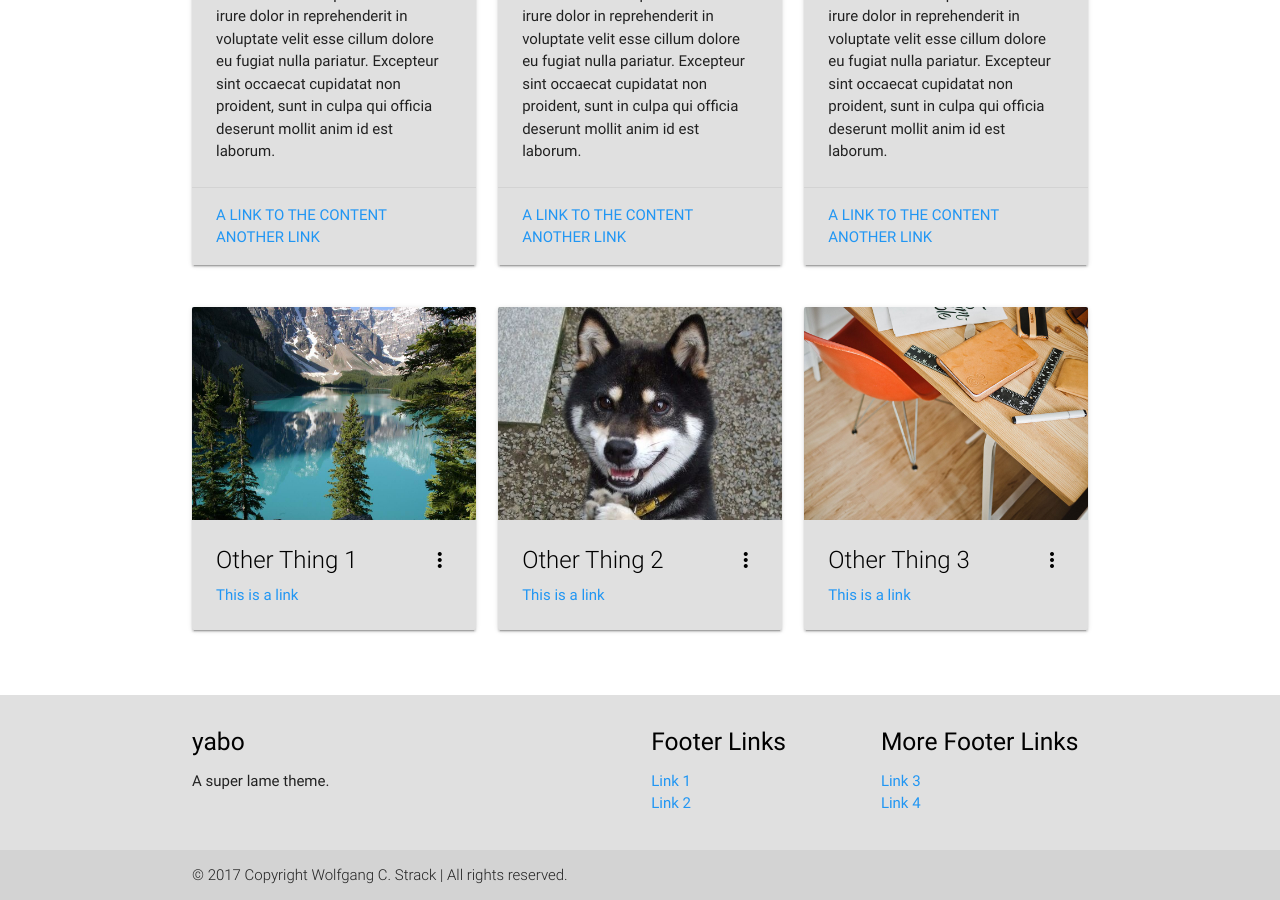
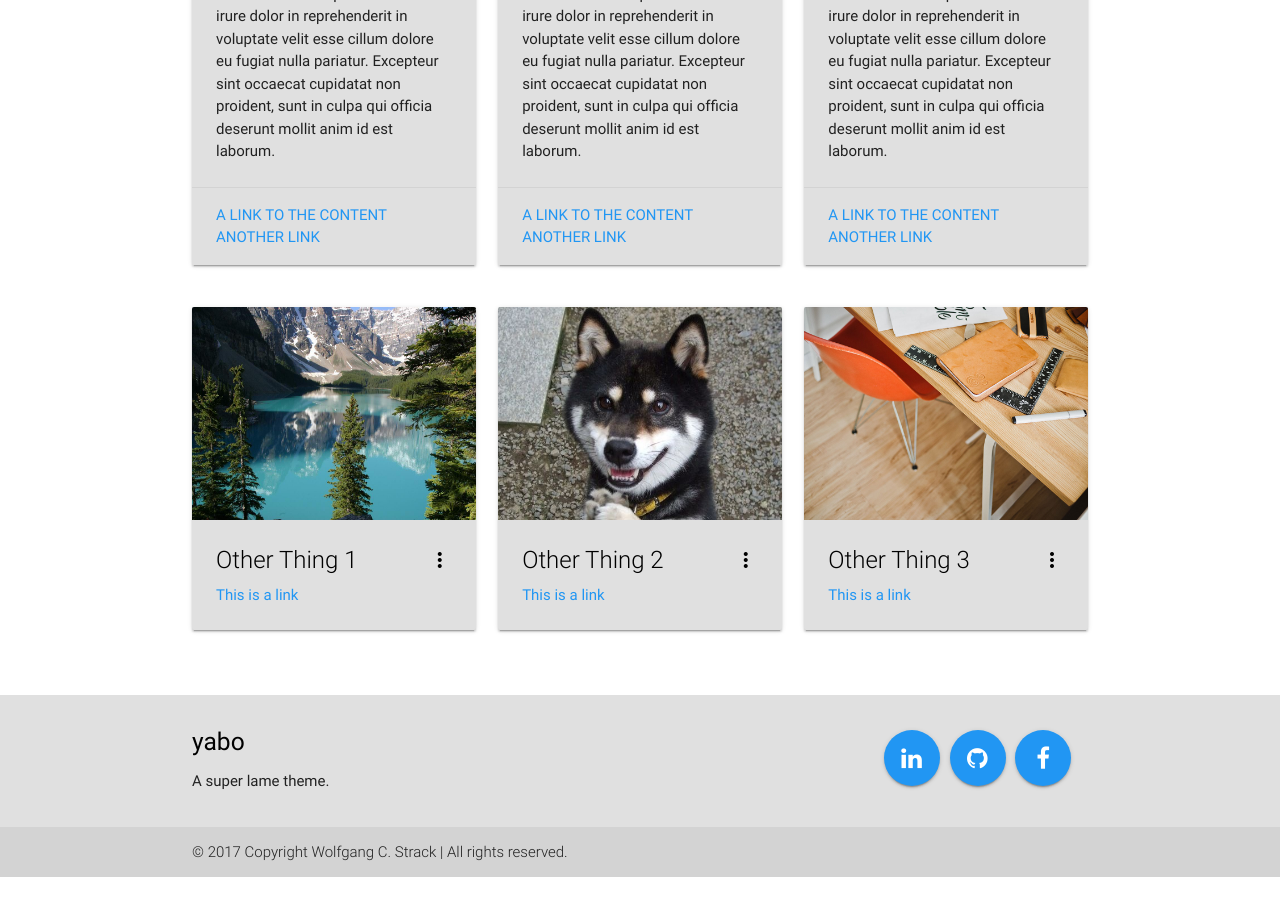
Before and after one commit to wolfgangcstrack/yabo, a Jekyll site: the page built from source/index.html, in a window 1280 px wide and 900 px high, scrolled down 706 px. Built offline with Jekyll 4.4.1, drawn with Linux system fonts in a browser that asks for light colours; nearby versions of some CDN libraries; after the commit the page ends 1583 px from its top, so only the background shows below that.

Commit message:
Update look of navbar and footer

```diff
--- a/source/_includes/footer.html
+++ b/source/_includes/footer.html
@@ -1,22 +1,15 @@
 <footer class="page-footer">
   <div class="container">
     <div class="row">
-      <div class="col l6 s12">
+      <div class="col l9 s12">
         <h5 class=""> {{ site.title }} </h5>
         <p class=""> {{ site.description }} </p>
       </div>
-      <div class="col l3 s12">
-        <h5 class="">Footer Links</h5>
+      <div id="social-links" class="col l3 s12">
         <ul>
-          <li><a href="#!">Link 1</a></li>
-          <li><a href="#!">Link 2</a></li>
-        </ul>
-      </div>
-      <div class="col l3 s12">
-        <h5>More Footer Links</h5>
-        <ul>
-          <li><a href="#!">Link 3</a></li>
-          <li><a href="#!">Link 4</a></li>
+          <li><a href="{{ site.author.linkedin }}" class="waves-effect waves-light btn-floating btn-large"><i class="fa fa-linkedin"></i></a></li>
+          <li><a href="{{ site.author.github }}" class="waves-effect waves-light btn-floating btn-large"><i class="fa fa-github"></i></a></li>
+          <li><a href="{{ site.author.facebook }}" class="waves-effect waves-light btn-floating btn-large"><i class="fa fa-facebook"></i></a></li>
         </ul>
       </div>
     </div>
--- a/source/_includes/navbar.html
+++ b/source/_includes/navbar.html
@@ -1,7 +1,12 @@
 <nav>
     <div class="nav-wrapper">
       <div class="container">
-          <a href="#" class="brand-logo"> {{ site.title }} </a>
+          <a href="/" class="brand-logo"> {{ site.title }} </a>
+          <ul id="nav-mobile" class="right hide-on-med-and-down">
+            <li><a href="#">Projects</a></li>
+            <li><a href="#">Rants</a></li>
+            <li><a href="#">Resume</a></li>
+          </ul>
       </div>
     </div>
 </nav>
```
